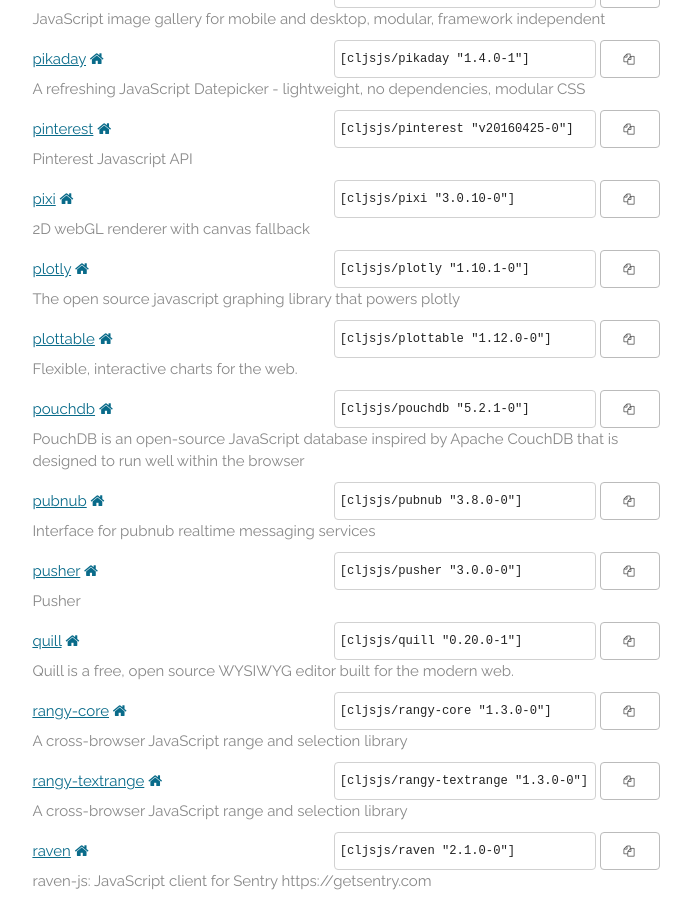
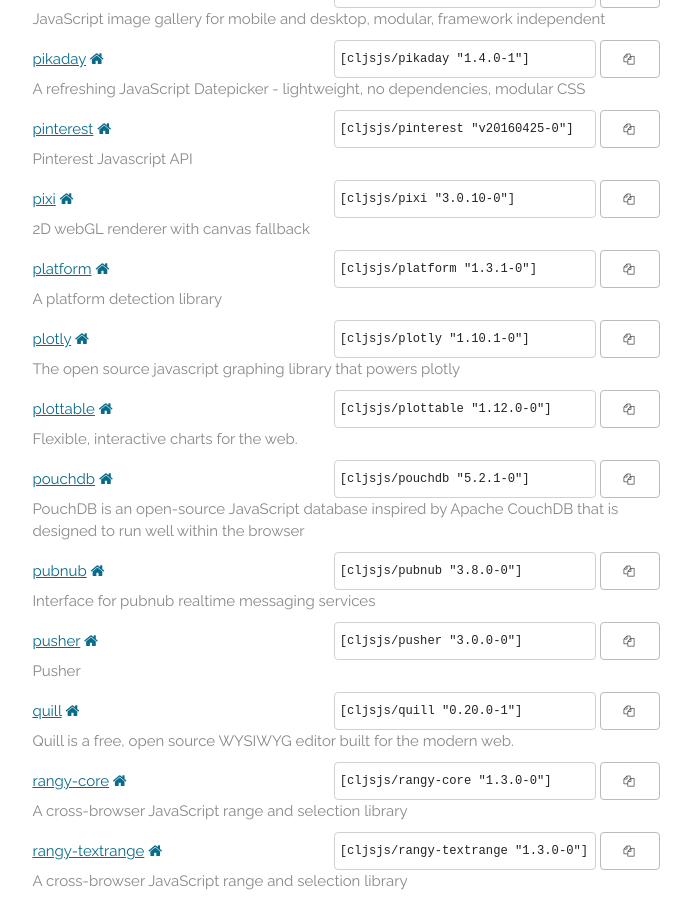
Before and after one commit to cljsjs/cljsjs.github.io, a Jekyll site: the page built from index.markdown, in a window 1280 px wide and 900 px high, scrolled down 10264 px. Shown: the whole window, without its empty margins (294-985 px from the left). Built offline with Jekyll 4.4.1, drawn with Linux system fonts in a browser that asks for light colours; nearby versions of some CDN libraries; comment, search, counter and statistics services are not loaded.

Commit message:
Automatic update

```diff
--- a/_includes/packages.html
+++ b/_includes/packages.html
@@ -1161,6 +1161,15 @@
     <p class="description">2D webGL renderer with canvas fallback</p>
   </li>
   <li>
+    <a href="https://clojars.org/cljsjs/platform">platform</a>
+    <a href="https://mths.be/platform" target="new"><i class="fa fa-home"></i></a>
+    <span class="clojars">
+      <input type="text" value='[cljsjs/platform "1.3.1-0"]'/>
+      <button data-clipboard-text='[cljsjs/platform "1.3.1-0"]'><i class="fa fa-copy"></i></button>
+    </span>
+    <p class="description">A platform detection library</p>
+  </li>
+  <li>
     <a href="https://clojars.org/cljsjs/plotly">plotly</a>
     <a href="https://plot.ly/javascript/" target="new"><i class="fa fa-home"></i></a>
     <span class="clojars">
```
